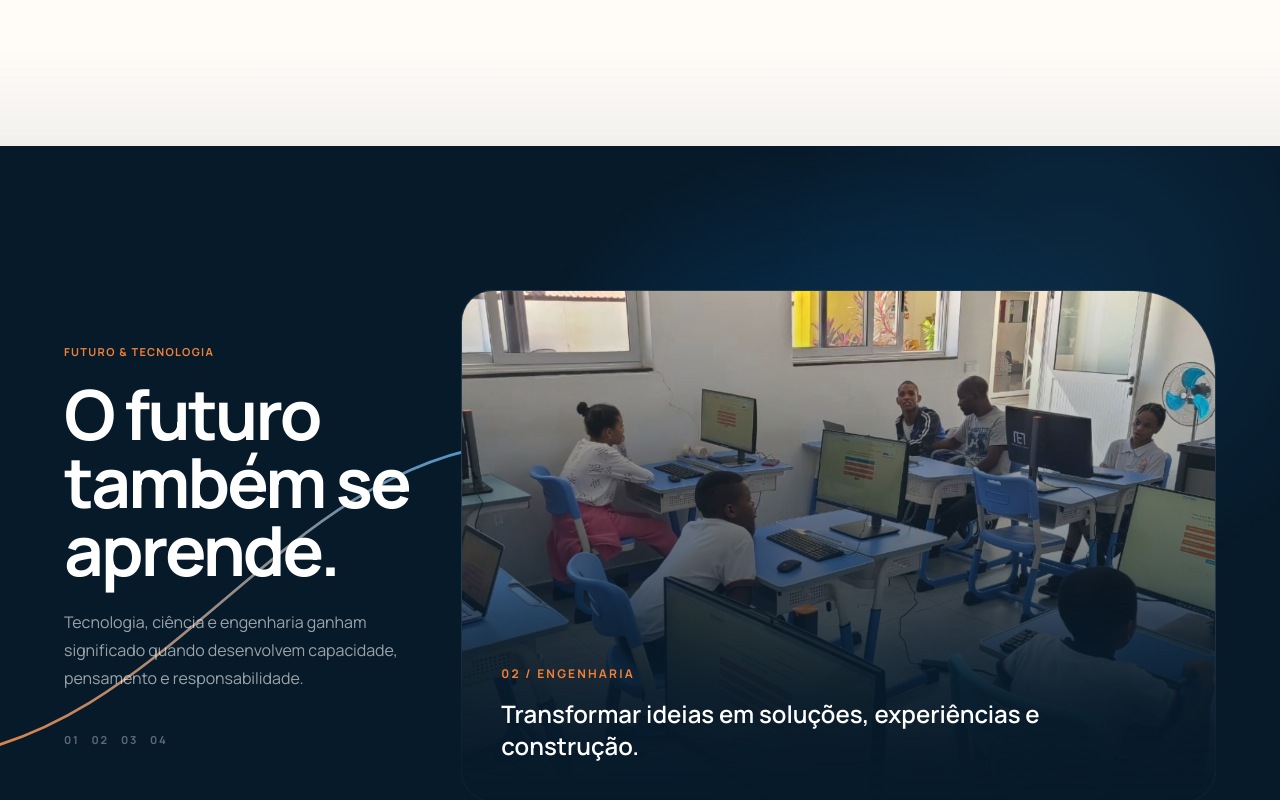
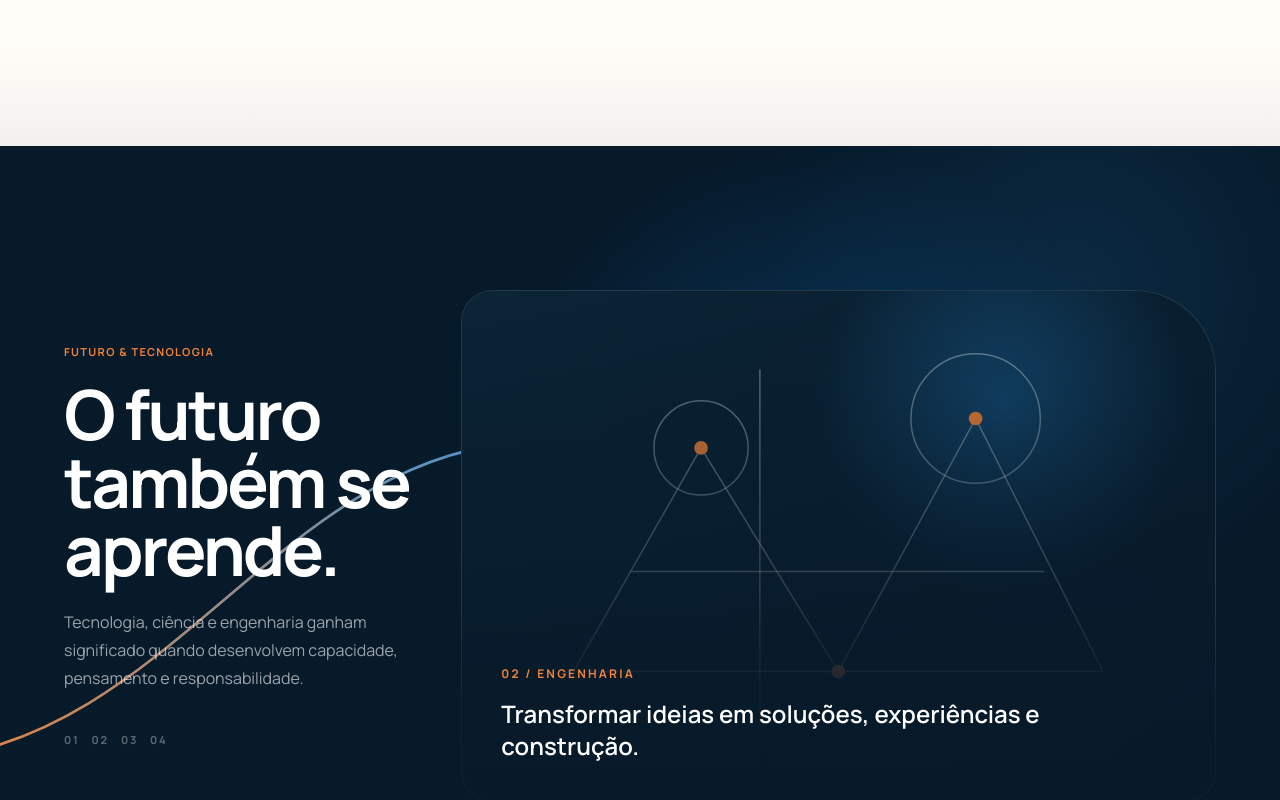
Before and after one commit to rightware-corporations/educore-colegio_universo_dos_sonhos, a React (Vite) app in the folder frontend/: page / in a window 1280 px wide. Shown: the part 5334-6134 px from the top of the page. Built offline with nearby package versions, Linux system fonts and the light colour scheme.

Commit message:
fix(colus): show one Futuro media scene at a time, matching scroll captions

```diff
--- a/frontend/src/components/landing/FuturoSection.tsx
+++ b/frontend/src/components/landing/FuturoSection.tsx
@@ -36,26 +36,13 @@ export function FuturoSection() {
     offset: ["start start", "end end"],
   });
 
-  // All four scenes share exactly the same media window. Older layers fade fully
-  // out as the next one enters, so a device layer cannot remain over a photo.
-  // A scroll-driven crossfade is used here in place of the broken clip-path
-  // layering; assets, editorial copy, timing and layout remain unchanged.
-  const ticOpacity = useTransform(scrollYProgress, [0, 0.24, 0.34, 1], [1, 1, 0, 0]);
-  const engineeringOpacity = useTransform(
-    scrollYProgress,
-    [0, 0.24, 0.34, 0.49, 0.59, 1],
-    [0, 0, 1, 1, 0, 0],
-  );
-  const scienceOpacity = useTransform(
-    scrollYProgress,
-    [0, 0.49, 0.59, 0.74, 0.84, 1],
-    [0, 0, 1, 1, 0, 0],
-  );
-  const safetyOpacity = useTransform(scrollYProgress, [0, 0.74, 0.84, 1], [0, 0, 1, 1]);
+  // Only one scene is mounted in the desktop media window at a time.
+  // This prevents a previous Engineering device layer covering the TIC / Science
+  // / Digital Safety photos while the caption already indicates another scene.
   const [activeScene, setActiveScene] = useState(0);
 
   useMotionValueEvent(scrollYProgress, "change", (latest) => {
-    const next = latest >= 0.79 ? 3 : latest >= 0.54 ? 2 : latest >= 0.3 ? 1 : 0;
+    const next = latest >= 0.70 ? 3 : latest >= 0.48 ? 2 : latest >= 0.30 ? 1 : 0;
     setActiveScene((current) => current === next ? current : next);
   });
   const fieldLength = useTransform(scrollYProgress, [0.02, 0.95], [0, 1]);
@@ -106,13 +93,6 @@ export function FuturoSection() {
       ),
     },
   ] as const;
-
-  const desktopScenes = [
-    { ...scenes[0], opacity: ticOpacity },
-    { ...scenes[1], opacity: engineeringOpacity },
-    { ...scenes[2], opacity: scienceOpacity },
-    { ...scenes[3], opacity: safetyOpacity },
-  ];
 
   return (
     <section
@@ -204,17 +184,17 @@ export function FuturoSection() {
             </div>
 
             <div className="relative min-h-[64vh] lg:col-span-8">
-              {desktopScenes.map((scene) => (
-                <motion.article
-                  key={scene.number}
-                  data-colus-scene={scene.number}
-                  style={{ opacity: scene.opacity }}
-                  className="absolute inset-0 grid content-end overflow-hidden rounded-[32px_82px_32px_32px] border border-white/10 bg-colus-ink-soft"
-                >
-                  <div className="absolute inset-0">{scene.media}</div>
-                  <div className="absolute inset-0 bg-gradient-to-t from-colus-ink via-colus-ink/18 to-transparent" />
-                </motion.article>
-              ))}
+              <motion.article
+                key={scenes[activeScene].number}
+                data-colus-scene={scenes[activeScene].number}
+                initial={{ opacity: 0.15, scale: 1.015 }}
+                animate={{ opacity: 1, scale: 1 }}
+                transition={{ duration: 0.34, ease: [0.22, 1, 0.36, 1] }}
+                className="absolute inset-0 grid content-end overflow-hidden rounded-[32px_82px_32px_32px] border border-white/10 bg-colus-ink-soft"
+              >
+                <div className="absolute inset-0">{scenes[activeScene].media}</div>
+                <div className="absolute inset-0 bg-gradient-to-t from-colus-ink via-colus-ink/18 to-transparent" />
+              </motion.article>
               {/* Caption remains outside the media layers, with no clipping. */}
               <div className="pointer-events-none absolute inset-x-0 bottom-0 z-20 rounded-b-[32px] bg-gradient-to-t from-colus-ink/95 via-colus-ink/60 to-transparent px-10 pb-10 pt-20">
                 <p className="text-xs font-bold tracking-[0.18em] text-colus-orange">
```
